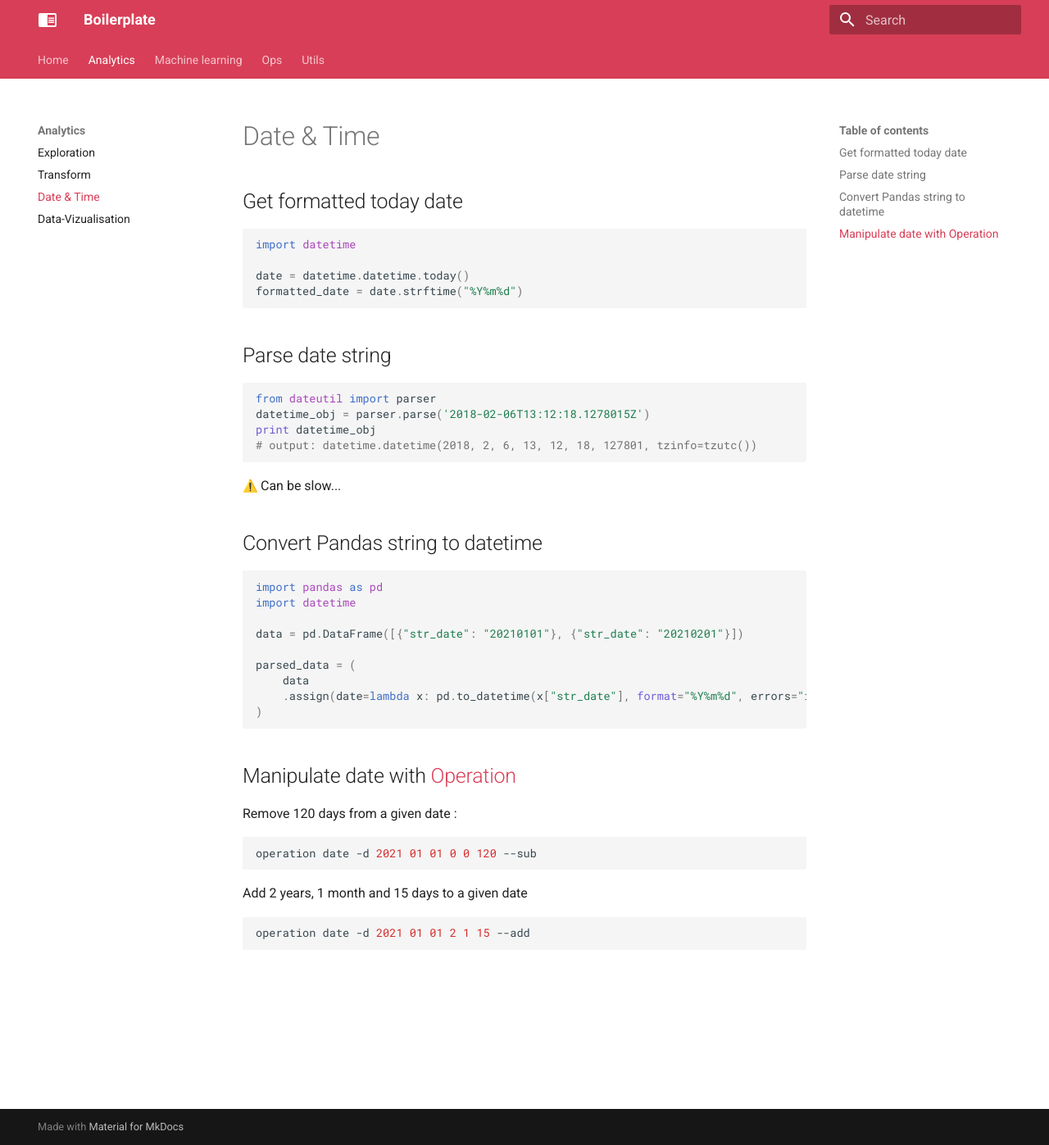
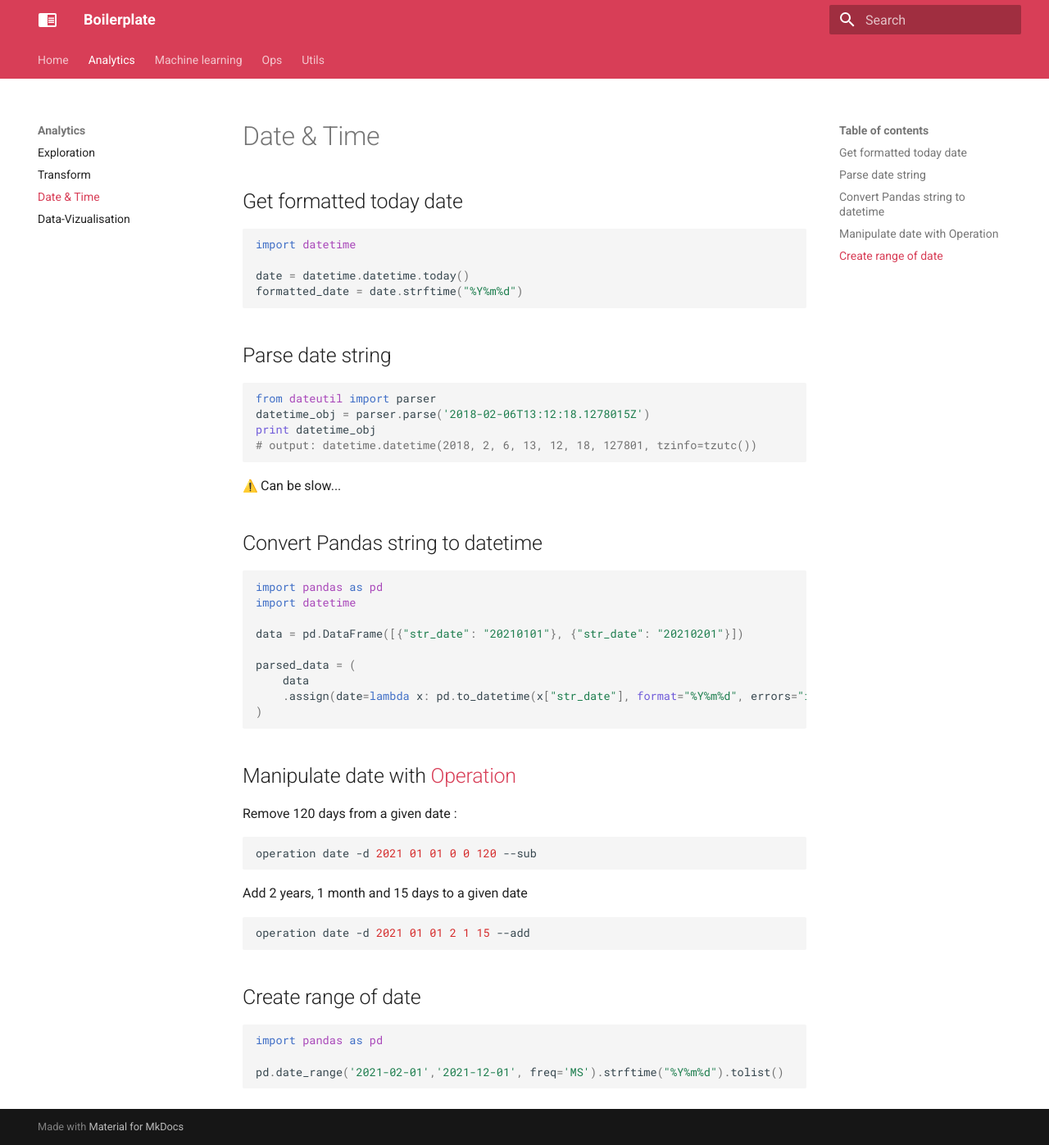
Before and after one commit to Ben8t/boilerplate, an MkDocs documentation site: the page built from docs/analytics/03-datetime.md, in a window 1280 px wide and 1397 px high. Shown: the whole window at 82% size. Built offline with MkDocs 1.6.1 and Material for MkDocs 9.7.7, drawn with Linux system fonts in a browser that asks for light colours; emoji names are drawn with the system emoji font.

Commit message:
[main] add range of date

````diff
--- a/docs/analytics/03-datetime.md
+++ b/docs/analytics/03-datetime.md
@@ -47,3 +47,12 @@ Add 2 years, 1 month and 15 days to a given date
 ```bash
 operation date -d 2021 01 01 2 1 15 --add
 ```
+
+
+## Create range of date
+
+```python
+import pandas as pd
+
+pd.date_range('2021-02-01','2021-12-01', freq='MS').strftime("%Y%m%d").tolist()
+```
````
